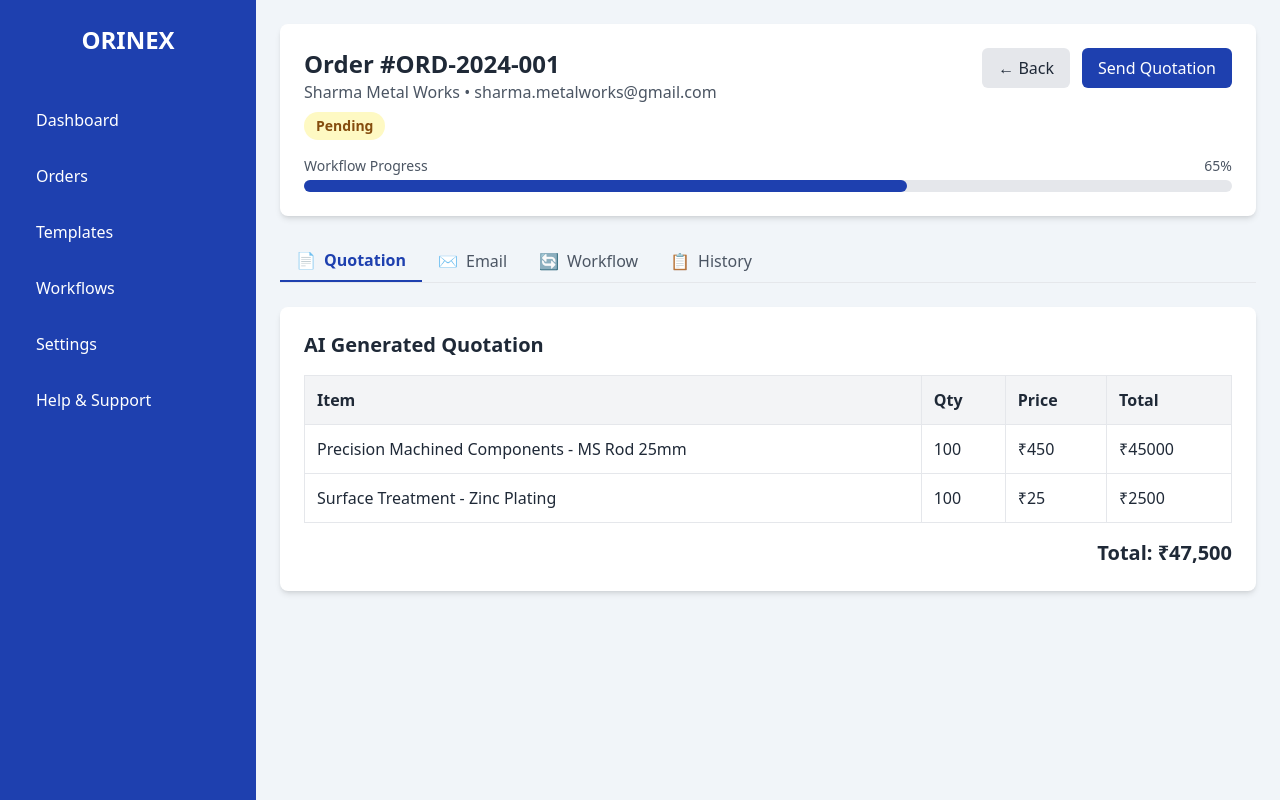
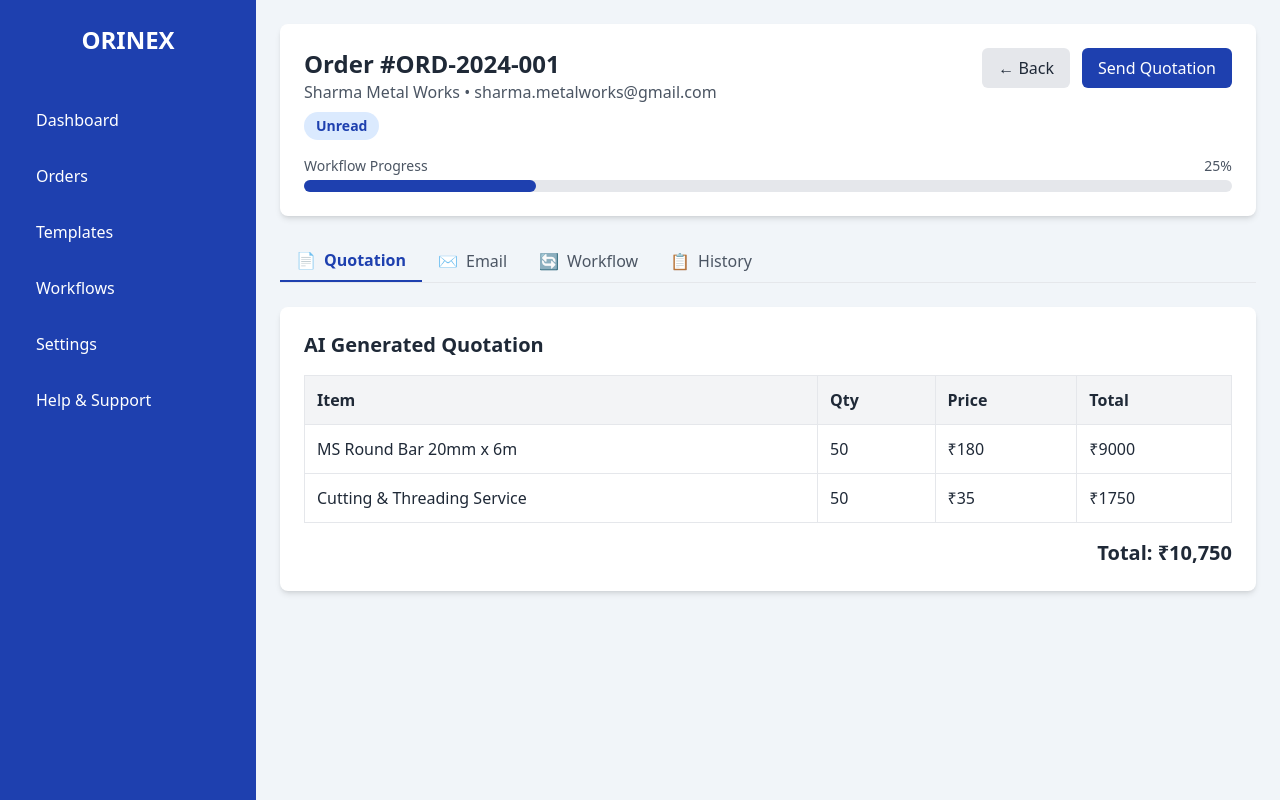
Before and after one commit to sujayganorkar/orinex-frontend-prototype, a Next.js app: page /order-detail in a window 1280 px wide. Built offline with nearby package versions, Linux system fonts and the light colour scheme.

Commit message:
Update order-detail.tsx

```diff
--- a/src/pages/order-detail.tsx
+++ b/src/pages/order-detail.tsx
@@ -6,23 +6,73 @@ import ProgressBar from '@/components/ProgressBar';
 const OrderDetail: React.FC = () => {
   const router = useRouter();
   const [activeTab, setActiveTab] = useState('quotation');
-  const [workflowProgress, setWorkflowProgress] = useState(65);
 
-  // Get order status from URL params or set default
+  // Get order data from URL params
+  const orderId = router.query.id as string || 'ORD-2024-001';
   const orderStatus = router.query.status as string || 'pending';
+  const clientName = router.query.client as string || 'Unknown Client';
 
-  const orderData = {
+  // Different order data based on order ID
+  const getOrderData = (id: string) => {
+    switch(id) {
+      case 'ORD-2024-001': // Unread order
+        return {
           id: 'ORD-2024-001',
           client: 'Sharma Metal Works',
           email: 'sharma.metalworks@gmail.com',
           date: '2024-03-15',
+          status: 'unread',
+          workflowProgress: 25,
+          items: [
+            { description: 'MS Round Bar 20mm x 6m', quantity: 50, unitPrice: 180, total: 9000 },
+            { description: 'Cutting & Threading Service', quantity: 50, unitPrice: 35, total: 1750 }
+          ],
+          totalAmount: 10750
+        };
+      case 'ORD-2024-002': // Pending order
+        return {
+          id: 'ORD-2024-002',
+          client: 'Sai Engineering',
+          email: 'orders@saiengineering.com',
+          date: '2024-03-14',
+          status: 'pending',
+          workflowProgress: 75,
+          items: [
+            { description: 'Custom Machined Components - Aluminum', quantity: 25, unitPrice: 850, total: 21250 },
+            { description: 'Anodizing Treatment', quantity: 25, unitPrice: 120, total: 3000 }
+          ],
+          totalAmount: 24250
+        };
+      case 'ORD-2024-003': // Completed order
+        return {
+          id: 'ORD-2024-003',
+          client: 'Patel Fabricators',
+          email: 'purchase@patelfab.co.in',
+          date: '2024-03-13',
+          status: 'completed',
+          workflowProgress: 100,
+          items: [
+            { description: 'Steel Plates 10mm x 1200x2400', quantity: 10, unitPrice: 2500, total: 25000 },
+            { description: 'Plasma Cutting Service', quantity: 10, unitPrice: 300, total: 3000 },
+            { description: 'Edge Finishing', quantity: 10, unitPrice: 150, total: 1500 }
+          ],
+          totalAmount: 29500
+        };
+      default:
+        return {
+          id: orderId,
+          client: clientName,
+          email: 'contact@example.com',
+          date: '2024-03-15',
           status: orderStatus,
-    items: [
-      { description: 'Precision Machined Components - MS Rod 25mm', quantity: 100, unitPrice: 450, total: 45000 },
-      { description: 'Surface Treatment - Zinc Plating', quantity: 100, unitPrice: 25, total: 2500 }
-    ],
-    totalAmount: 47500
+          workflowProgress: 50,
+          items: [],
+          totalAmount: 0
         };
+    }
+  };
+
+  const orderData = getOrderData(orderId);
 
   const tabs = [
     { id: 'quotation', label: 'Quotation', icon: '📄' },
@@ -64,7 +114,7 @@ const OrderDetail: React.FC = () => {
 
           {/* Workflow Progress */}
           {orderData.status !== 'completed' && (
-            <ProgressBar progress={workflowProgress} label="Workflow Progress" color="primary" />
+            <ProgressBar progress={orderData.workflowProgress} label="Workflow Progress" color="primary" />
           )}
           {orderData.status === 'completed' && (
             <ProgressBar progress={100} label="Order Completed" color="success" />
@@ -155,43 +205,69 @@ Best regards,"
                 <span className="text-green-600 text-2xl">✓</span>
                 <div className="flex-1">
                   <div className="font-semibold">Order Received</div>
-                  <div className="text-sm text-gray-500">Completed 2 hours ago</div>
+                  <div className="text-sm text-gray-500">
+                    {orderData.status === 'unread' && 'Just received'}
+                    {orderData.status === 'pending' && 'Completed 2 hours ago'}
+                    {orderData.status === 'completed' && 'Completed 2 days ago'}
                   </div>
                 </div>
+              </div>
+
+              {/* Quotation step */}
               <div className={`flex items-center gap-3 p-3 rounded ${
-                orderData.status === 'completed' ? 'bg-green-50' : 'bg-blue-50'
+                orderData.status === 'unread' ? 'bg-blue-50' : 'bg-green-50'
               }`}>
                 <span className={`text-2xl ${
-                  orderData.status === 'completed' ? 'text-green-600' : 'text-blue-600'
+                  orderData.status === 'unread' ? 'text-blue-600' : 'text-green-600'
                 }`}>
-                  {orderData.status === 'completed' ? '✓' : '⏳'}
+                  {orderData.status === 'unread' ? '⏳' : '✓'}
                 </span>
                 <div className="flex-1">
                   <div className="font-semibold">Quotation Generation</div>
                   <div className="text-sm text-gray-500">
-                    {orderData.status === 'completed' ? 'Completed' : 'In progress...'}
+                    {orderData.status === 'unread' && 'Analyzing requirements...'}
+                    {orderData.status === 'pending' && 'Generated - awaiting approval'}
+                    {orderData.status === 'completed' && 'Approved and sent'}
                   </div>
                 </div>
               </div>
+
+              {/* Email step */}
               <div className={`flex items-center gap-3 p-3 rounded ${
-                orderData.status === 'completed' ? 'bg-green-50' : 'bg-gray-50'
+                orderData.status === 'completed' ? 'bg-green-50' :
+                orderData.status === 'pending' ? 'bg-blue-50' : 'bg-gray-50'
               }`}>
                 <span className={`text-2xl ${
-                  orderData.status === 'completed' ? 'text-green-600' : 'text-gray-400'
+                  orderData.status === 'completed' ? 'text-green-600' :
+                  orderData.status === 'pending' ? 'text-blue-600' : 'text-gray-400'
                 }`}>
-                  {orderData.status === 'completed' ? '✓' : '○'}
+                  {orderData.status === 'completed' ? '✓' :
+                   orderData.status === 'pending' ? '⏳' : '○'}
                 </span>
                 <div className="flex-1">
                   <div className={`font-semibold ${
-                    orderData.status === 'completed' ? '' : 'text-gray-400'
+                    orderData.status === 'unread' ? 'text-gray-400' : ''
                   }`}>
-                    Send Email
+                    Email Communication
                   </div>
                   <div className="text-sm text-gray-500">
-                    {orderData.status === 'completed' ? 'Completed' : 'Pending'}
+                    {orderData.status === 'unread' && 'Pending'}
+                    {orderData.status === 'pending' && 'Ready to send'}
+                    {orderData.status === 'completed' && 'Sent and confirmed'}
                   </div>
                 </div>
               </div>
+
+              {/* Delivery step (only for completed) */}
+              {orderData.status === 'completed' && (
+                <div className="flex items-center gap-3 p-3 bg-green-50 rounded">
+                  <span className="text-green-600 text-2xl">✓</span>
+                  <div className="flex-1">
+                    <div className="font-semibold">Order Delivered</div>
+                    <div className="text-sm text-gray-500">Completed 1 day ago</div>
+                  </div>
+                </div>
+              )}
             </div>
           </div>
         )}
@@ -200,19 +276,45 @@ Best regards,"
           <div className="bg-white rounded-lg shadow-md p-6">
             <h2 className="text-xl font-semibold mb-4">Order History</h2>
             <div className="space-y-2">
+              {orderData.status === 'unread' && (
+                <div className="p-3 border-l-4 border-blue-500 bg-gray-50">
+                  <div className="font-semibold">Order received</div>
+                  <div className="text-sm text-gray-500">10 minutes ago</div>
+                </div>
+              )}
+
+              {orderData.status === 'pending' && (
+                <>
                   <div className="p-3 border-l-4 border-blue-500 bg-gray-50">
                     <div className="font-semibold">Order received</div>
                     <div className="text-sm text-gray-500">2 hours ago</div>
                   </div>
                   <div className="p-3 border-l-4 border-yellow-500 bg-gray-50">
-                <div className="font-semibold">Processing started</div>
-                <div className="text-sm text-gray-500">1 hour ago</div>
+                    <div className="font-semibold">Quotation generated</div>
+                    <div className="text-sm text-gray-500">45 minutes ago</div>
                   </div>
+                </>
+              )}
+
               {orderData.status === 'completed' && (
+                <>
+                  <div className="p-3 border-l-4 border-blue-500 bg-gray-50">
+                    <div className="font-semibold">Order received</div>
+                    <div className="text-sm text-gray-500">2 days ago</div>
+                  </div>
+                  <div className="p-3 border-l-4 border-yellow-500 bg-gray-50">
+                    <div className="font-semibold">Quotation sent</div>
+                    <div className="text-sm text-gray-500">2 days ago</div>
+                  </div>
+                  <div className="p-3 border-l-4 border-purple-500 bg-gray-50">
+                    <div className="font-semibold">Quotation approved</div>
+                    <div className="text-sm text-gray-500">1 day ago</div>
+                  </div>
                   <div className="p-3 border-l-4 border-green-500 bg-gray-50">
-                  <div className="font-semibold">Order completed</div>
-                  <div className="text-sm text-gray-500">30 minutes ago</div>
+                    <div className="font-semibold">Order completed & delivered</div>
+                    <div className="text-sm text-gray-500">1 day ago</div>
                   </div>
+                </>
               )}
             </div>
           </div>
```
Lines whose indentation alone changed are shown as unchanged.
